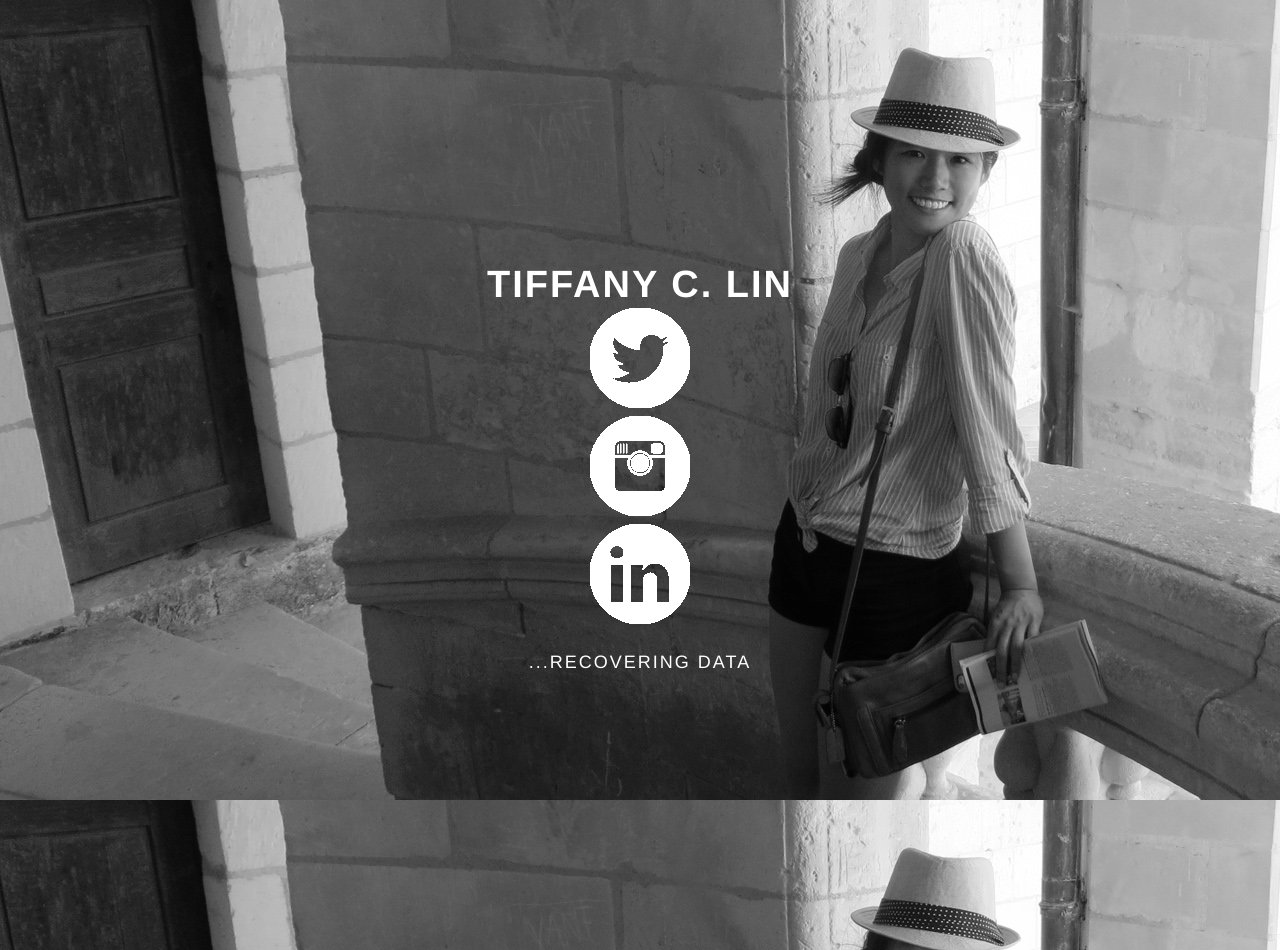
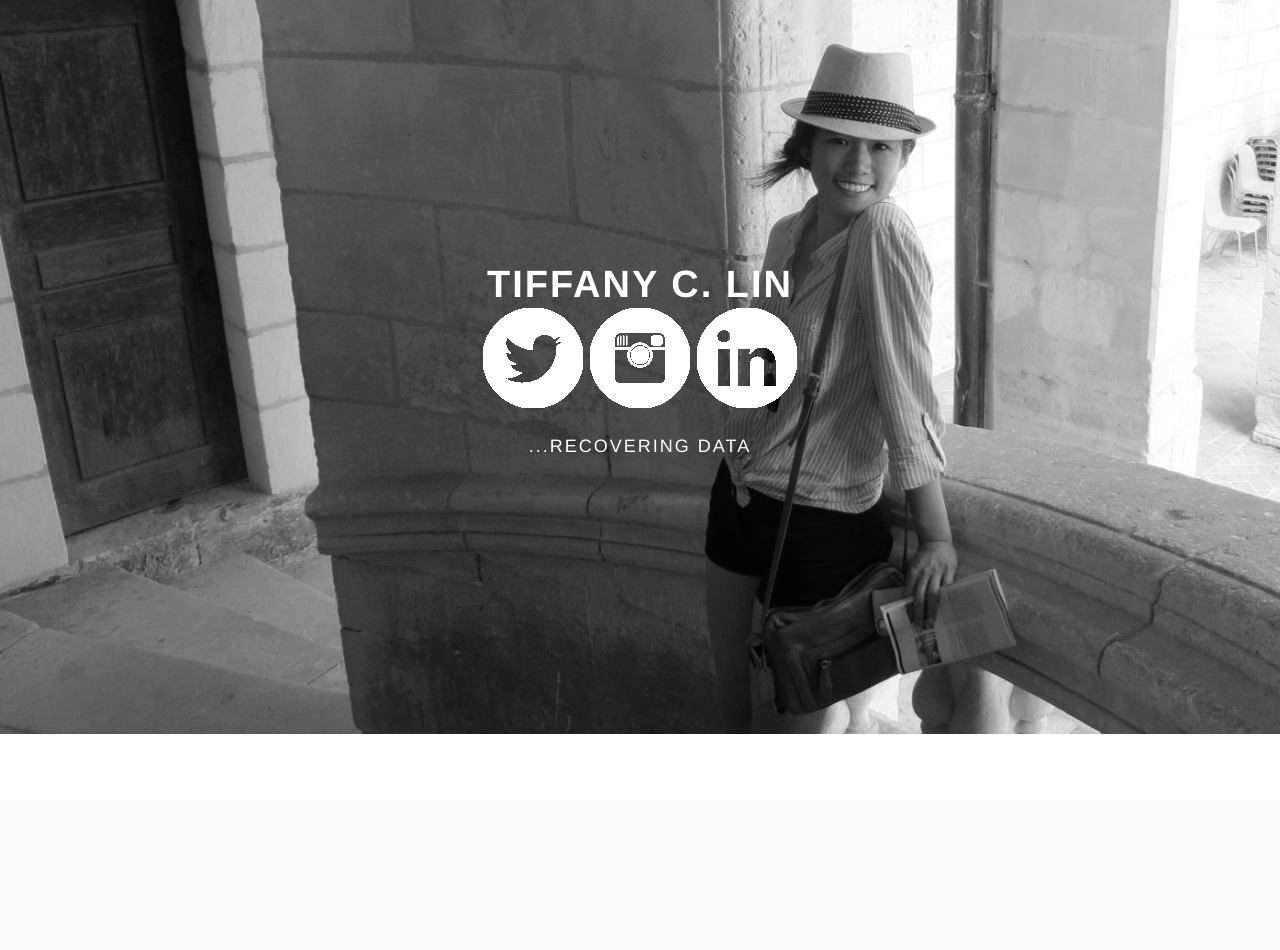
Before and after one commit to TiffCLin/tiffclin.github.io, a PHP site: page / in a window 1280 px wide. After the commit the page ends 734 px from the top, so only its background shows below. Run offline with PHP 8.4, Linux system fonts and the light colour scheme; some libraries are stand-ins or nearby versions.

Commit message:
Update style.css

```diff
--- a/style.css
+++ b/style.css
@@ -27,6 +27,7 @@ h2
 {
 	color: #3b3b3b;
 	font-size: 32px;
+	font-family: Lato;
 	font-weight: bold;
 	text-align: center;
 	text-transform: uppercase;
@@ -181,9 +182,10 @@ header
 	padding: 20% 0;
 	color: #ffffff;
 	opacity: 1.0;
-	background: url('about2.jpg') #000000;
+	background: url('about2.jpg') #000000 no-repeat;
+	background-size: cover;
 	text-transform: uppercase;
-	min-height: 35vh;
+	min-height: 25vh;
 }
 
 header h1
@@ -213,6 +215,11 @@ header .logo
 {
 	background: linear-gradient(rgba(0,0,0,0.35), rgba(0,0,0,0.35));
 }*/
+
+header li
+{
+	display: inline;
+}
 
 
 /* SECTION: summary */
```
